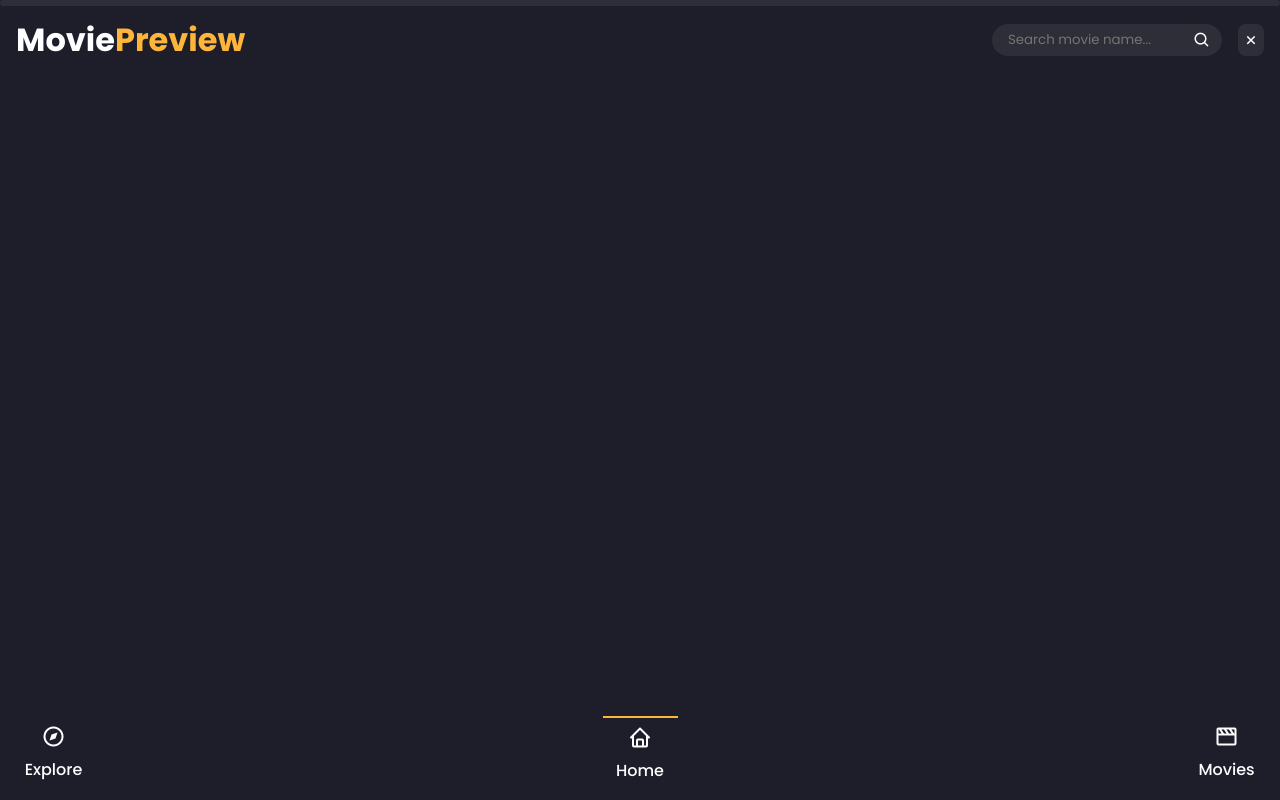
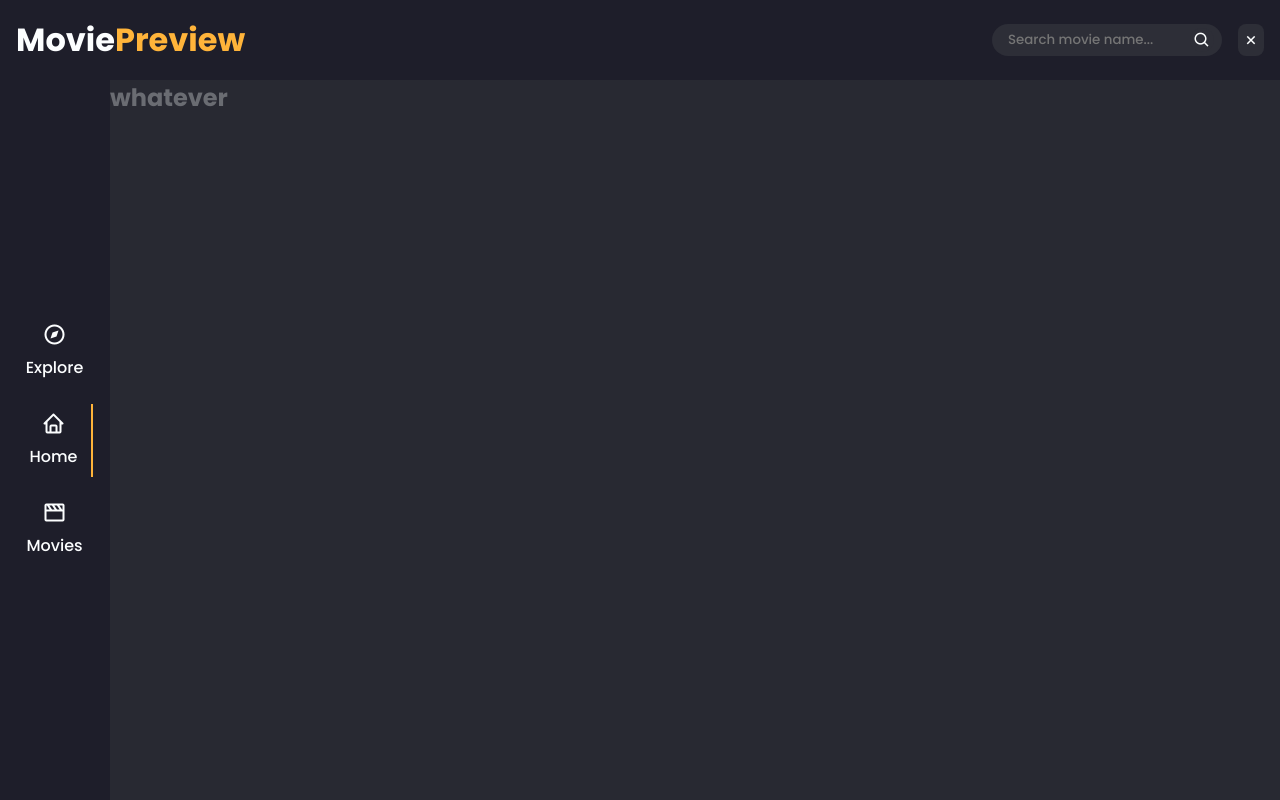
Before and after one commit to OsmarBaia/movie-flix, a plain HTML site: page index.html in a window 1280 px wide. Both pictures are taken after a click on the button 1251 px from the left and 40 px from the top of the page. Drawn offline with nearby package versions, Linux system fonts and the light colour scheme.

Commit message:
Menu Toggle and minor tweaks

```diff
--- a/css/header.css
+++ b/css/header.css
@@ -5,6 +5,7 @@ General
 */
 header{
     width: 100%;
+    height: 80px;
     display: flex;
     flex-direction: column;
     align-items: center;
@@ -96,7 +97,7 @@ label[for="search-box__input"] {
  Side Menu Button
 
  */
-.toggle-nav{
+.nav-toggle{
     color: var(--text-color);
     background-color: var(--container-color);
     border: none;
@@ -106,17 +107,17 @@ label[for="search-box__input"] {
     border-radius: .5rem;
 }
 
-.toggle-nav:hover{
+.nav-toggle:hover{
     background-color: var(--main-color);
 }
 
-.toggle-nav:active{
+.nav-toggle:active{
     opacity: 0.7;
 }
 
 
 @media screen and (max-width: 599px){
-    .toggle-nav{
+    .nav-toggle{
         display: none;
     }
 
--- a/css/navMenu.css
+++ b/css/navMenu.css
@@ -53,9 +53,25 @@ nav{
 .nav-list__item.active{
     border:none;
     border-top: 2px solid var(--main-color);
-}\
+}
 
-.bg-blurP{
+.bg-blur {
+    display: none;
+    position: fixed;
+    top: 80px;
+    left: 110px;
+    width: 100%;
+    height: 100%;
+    background-color: var(--container-color);
+    opacity: 0.7;
+
+    z-index: 10;
+}
+
+.bg-blur.active {
+    display: block;
+}
+
 
 @media screen and (min-width: 600px){
     nav{
@@ -70,8 +86,8 @@ nav{
         flex-direction: column;
         justify-content: center;
 
-        z-index: -1;
 
+        position: absolute;
         left: 0;
         top: 50%;
     }
--- a/index.html
+++ b/index.html
@@ -25,6 +25,7 @@
 <body>
 <!--    Header  -->
 <header>
+<!--    TODO: add classes nav-open nav-close, to toggle nav-menu -->
 <!--    Navbar     -->
     <div class="navbar container">
         <!--    Logo        -->
@@ -36,18 +37,20 @@
             <div class="navbar__search-box">
                 <form action="">
                     <label for="search-box__input">Movie Name: </label>
-                    <input type="search" name="" id="search-box__input" placeholder="Search movie name..." class="poppins-regular">
+                    <input type="search" name="" id="search-box__input" placeholder="Search movie name..." class="poppins-medium nav-close">
                     <button type="submit" aria-label="search it">
                         <i class="bx bx-search"></i>
                     </button>
                 </form>
             </div>
-            <button class="toggle-nav poppins-bold" aria-label="toggle navigation menu">
+            <button class="nav-toggle poppins-bold" aria-label="toggle navigation menu">
                 <i class='bx bx-menu'></i>
             </button>
         </div>
+
         <!--        Navigation Menu     -->
         <nav>
+
             <ul class="nav-list">
                 <li class="nav-list__item ">
                     <a href="index.html" role="button" aria-label="go to home page">
@@ -71,8 +74,10 @@
         </nav>
     </div>
 </header>
-<main>
-    <div class="toggle-nav bg-blur"></div>
+<main style="width: 100%; height: 100%; position: relative; padding: 0 0 0 110px">
+
+    <h2>whatever</h2>
+    <div class="nav-close bg-blur"></div>
 </main>
 </body>
 </html>
--- a/js/main.js
+++ b/js/main.js
@@ -1,13 +1,32 @@
+// Containers
+const navMenuContainer = document.querySelector("nav");
+const toggleNavMenuBgBlur = document.querySelector(".bg-blur");
+// Toggles
+const toggleNavMenu = document.querySelector(".nav-toggle");
+const toggleNavMenuIcon = document.querySelector(".nav-toggle i");
+const navCloseToggles = document.querySelectorAll(".nav-close");
 
-
-const toggleNavMenu = document.querySelector(".toggle-nav");
-const toggleNavMenuIcon = document.querySelector(".toggle-nav i");
-const navMenuContainer = document.querySelector("nav");
-
-function toggleMenu() {
-    navMenuContainer.classList.toggle("active");
-    toggleNavMenuIcon.classList.toggle("bx-menu");
-    toggleNavMenuIcon.classList.toggle("bx-x");
+function OpenNavMenu(){
+    if(!navMenuContainer.classList.contains("active")){
+        toggleNavMenuIcon.classList.remove("bx-menu");
+        toggleNavMenuIcon.classList.add("bx-x");
+        navMenuContainer.classList.add("active");
+        toggleNavMenuBgBlur.classList.add("active");
+    }
 }
 
-toggleNavMenu.addEventListener("click", toggleMenu);
+function CloseNavMenu(){
+    if(navMenuContainer.classList.contains("active")){
+        toggleNavMenuIcon.classList.remove("bx-x");
+        toggleNavMenuIcon.classList.add("bx-menu");
+        navMenuContainer.classList.remove("active");
+        toggleNavMenuBgBlur.classList.remove("active");
+    }
+}
+
+function ToggleNavMenu(){
+    !navMenuContainer.classList.contains("active") ?   OpenNavMenu():  CloseNavMenu();
+}
+
+toggleNavMenu.addEventListener("click",ToggleNavMenu);
+navCloseToggles.forEach(item => item.addEventListener("click", CloseNavMenu));
```
